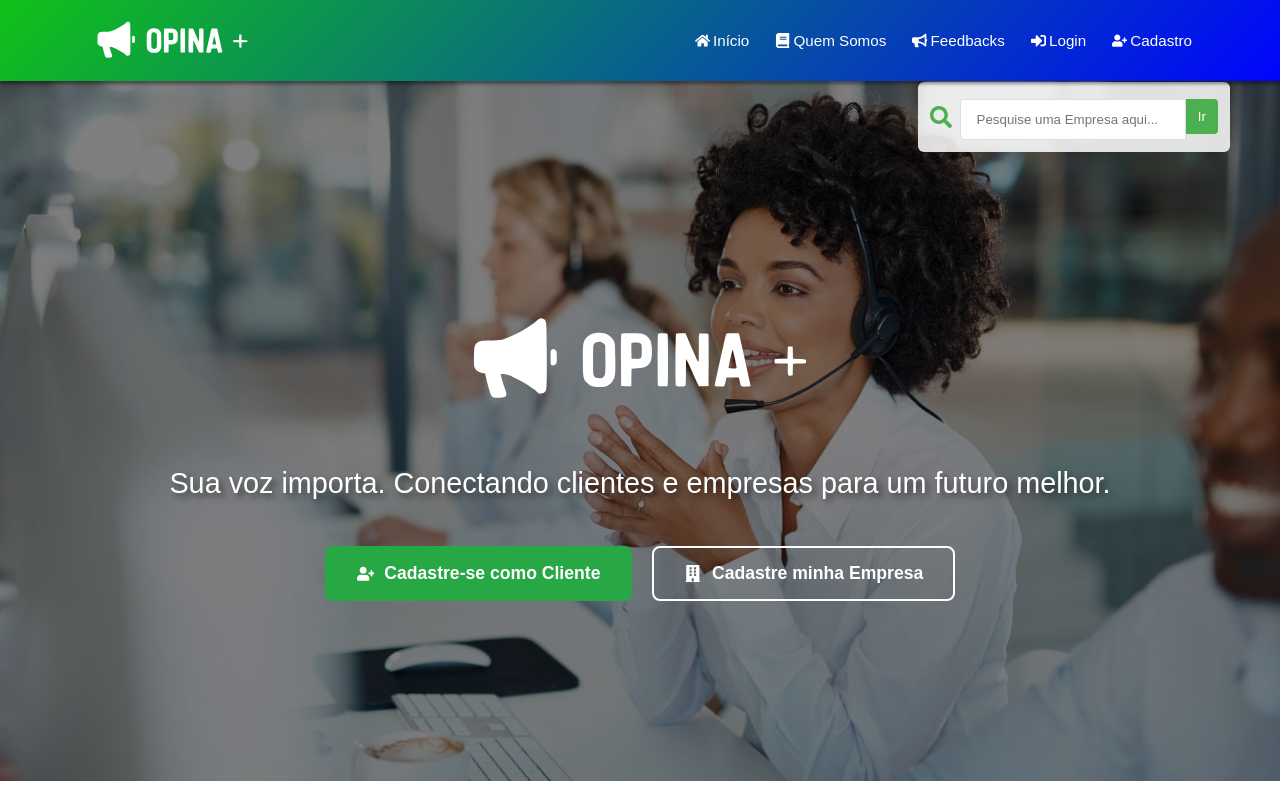
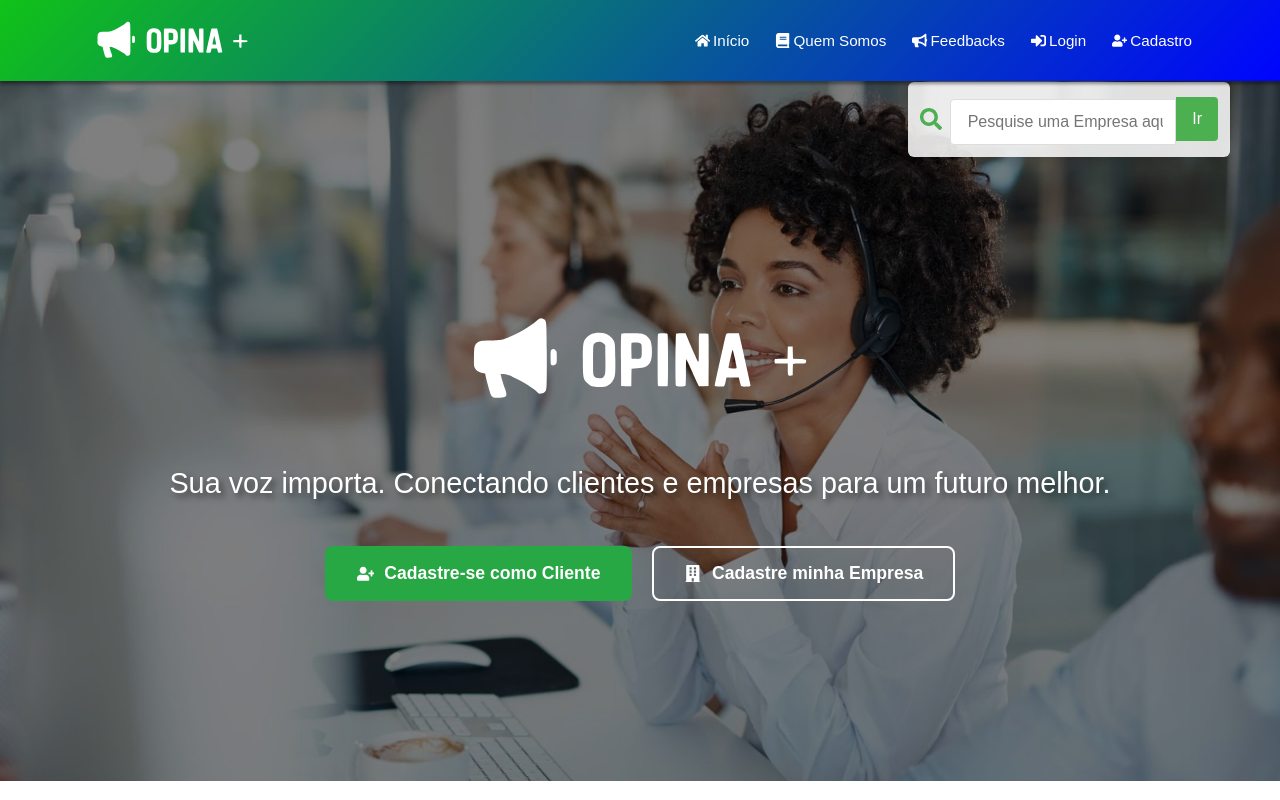
Before and after one commit to Eudantas2024/frontendopinamais, a React (Vite) app: page / in a window 1280 px wide. Shown: the top 800 px of the page. Built offline with nearby package versions, Linux system fonts and the light colour scheme.

Commit message:
frontend opina mais

```diff
--- a/src/pages/Home.css
+++ b/src/pages/Home.css
@@ -218,21 +218,25 @@
 }
 
 .input-busca-empresa {
-  padding: 12px;
+  height: 44px; /* Altura fixa para alinhamento */
+  padding: 0 12px;
   border: 1px solid #ddd;
   border-radius: 4px 0 0 4px;
   width: 200px;
   outline: none;
+  font-size: 16px;
 }
 
 .botao-ir {
-  padding: 10px 12px;
+  height: 44px; /* Mesma altura do input */
+  padding: 0 16px; /* Espaçamento lateral apenas */
   background-color: #4CAF50;
   color: white;
   border: none;
   border-radius: 0 4px 4px 0;
   cursor: pointer;
   transition: background-color 0.3s;
+  font-size: 16px;
 }
 
 .botao-ir:hover {
```
